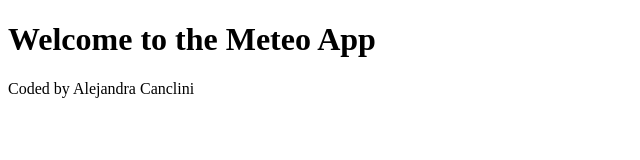
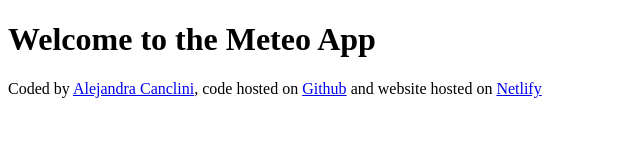
Before and after one commit to malecanclini/meteo, a plain HTML site: page index.html in a window 1280 px wide. Shown: the whole page, without its empty margins (0-640 px from the left). Drawn offline with Linux system fonts and the light colour scheme.

Commit message:
add links to the footer

```diff
--- a/index.html
+++ b/index.html
@@ -7,6 +7,11 @@
 </head>
 <body>
     <h1>Welcome to the Meteo App</h1>
-    <footer>Coded by Alejandra Canclini</footer>
+    <footer>
+        Coded by
+        <a href="https://github.com/malecanclini" target="_blank"> Alejandra Canclini</a>, code hosted on
+        <a href="https://github.com/malecanclini/meteo" target="_blank"> Github</a> and website hosted on
+        <a href="https://meteo-shecodes-app-canclini.netlify.app/" target="_blank"> Netlify </a>
+    </footer>
 </body>
 </html>
```
